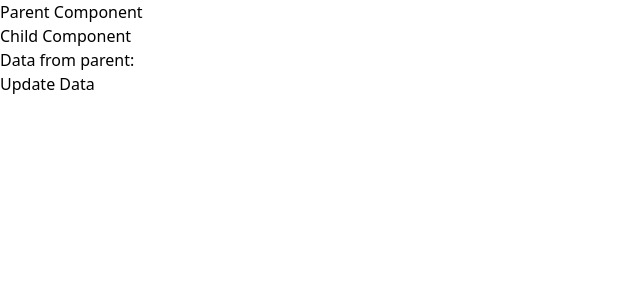
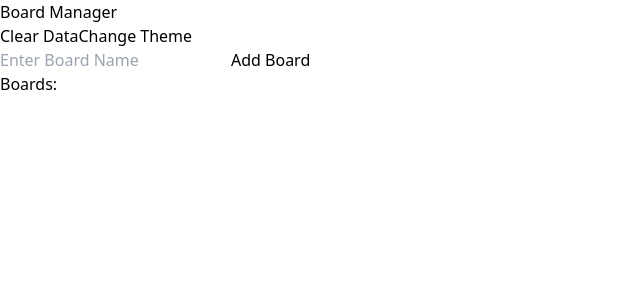
Before and after one commit to BhavanaTway/Tway, a React (Create React App) app: page / in a window 1280 px wide. Shown: the top 300 px of the page, without its empty margins (0-640 px from the left). Built offline with nearby package versions, Linux system fonts and the light colour scheme.

Commit message:
Add board enter board name

```diff
--- a/src/App.js
+++ b/src/App.js
@@ -1,40 +1,69 @@
+// Add board enter board name
+import React, { useState } from 'react';
 
+const Header = ({ onThemeChange, onClearData }) => {
 
-// State and Props
+  return (
+    <header className="bg-blue-300 text-black py-4 px-6 flex justify-between items-center">
+      <h1 className="text-2xl font-bold">Board Manager</h1>
+      <div className="flex items-center">
+        <button onClick={onClearData} className="bg-red-500 text-white px-4 py-2 rounded mr-2">Clear Data</button>
+        <button onClick={onThemeChange} className="bg-green-500 text-white px-4 py-2 rounded">Change Theme</button>
+      </div>
+    </header>
+  );
+};
 
-import React, { useState } from "react";
-const ParentComponent = () => {
-  const [data, setData] = useState("");
+const BoardManager = () => {
+  const [data, setData] = useState([]);
+  const [theme, setTheme] = useState('light');
+  const [boardName, setBoardName] = useState('');
 
-  const updateData = (newData) => {
-    setData(newData);
+  const handleClearData = () => {
+    setData([]);
+  };
+
+  const handleAddBoard = () => {
+    if (boardName.trim() !== '') {
+      const newBoard = { name: boardName.trim(), backgroundImage: '' };
+      setData([...data, newBoard]);
+      setBoardName('');
+    }
+  };
+
+  const handleThemeChange = () => {
+    setTheme(theme === '' ? '' : '');
   };
 
   return (
-    <div className="container mx-auto">
-      <h1 className="text-2xl font-bold mb-4">Parent Component</h1>
-      <ChildComponent data={data} updateData={updateData} />
+    <div className="container mx-auto p-4">
+      <Header onThemeChange={handleThemeChange} onClearData={handleClearData}  />
+
+      {/* Add board input and button */}
+      <div className="mt-4">
+        <input
+          type="text"
+          placeholder="Enter Board Name"
+          value={boardName}
+          onChange={(e) => setBoardName(e.target.value)}
+          className="border border-gray-300 rounded px-3 py-1 mr-2"
+        />
+        <button onClick={handleAddBoard} className="bg-blue-500 text-white px-4 py-2 rounded mr-2">Add Board</button>
+      </div>
+
+      {/* Display the list of boards */}
+      <div className="mt-4">
+        <h2 className="text-lg font-semibold mb-2">Boards:</h2>
+        <ul>
+          {data.map((board, index) => (
+            <li key={index} className="mb-2" style={{ backgroundImage: board.backgroundImage }}>
+              {board.name}
+            </li>
+          ))}
+        </ul>
+      </div>
     </div>
   );
 };
 
-const ChildComponent = ({ data, updateData }) => {
-  const handleClick = () => {
-    updateData("New Data");
-  };
-
-  return (
-    <div className="border border-gray-300 p-4 rounded-md mb-4">
-      <h2 className="text-lg font-semibold mb-2">Child Component</h2>
-      <p>Data from parent: {data}</p>
-      <button
-        className="bg-blue-500 hover:bg-blue-600 text-white font-semibold py-2 px-4 rounded"
-        onClick={handleClick}
-      >
-        Update Data
-      </button>
-    </div>
-  );
-};
-
-export default ParentComponent;
+export default BoardManager;
```
